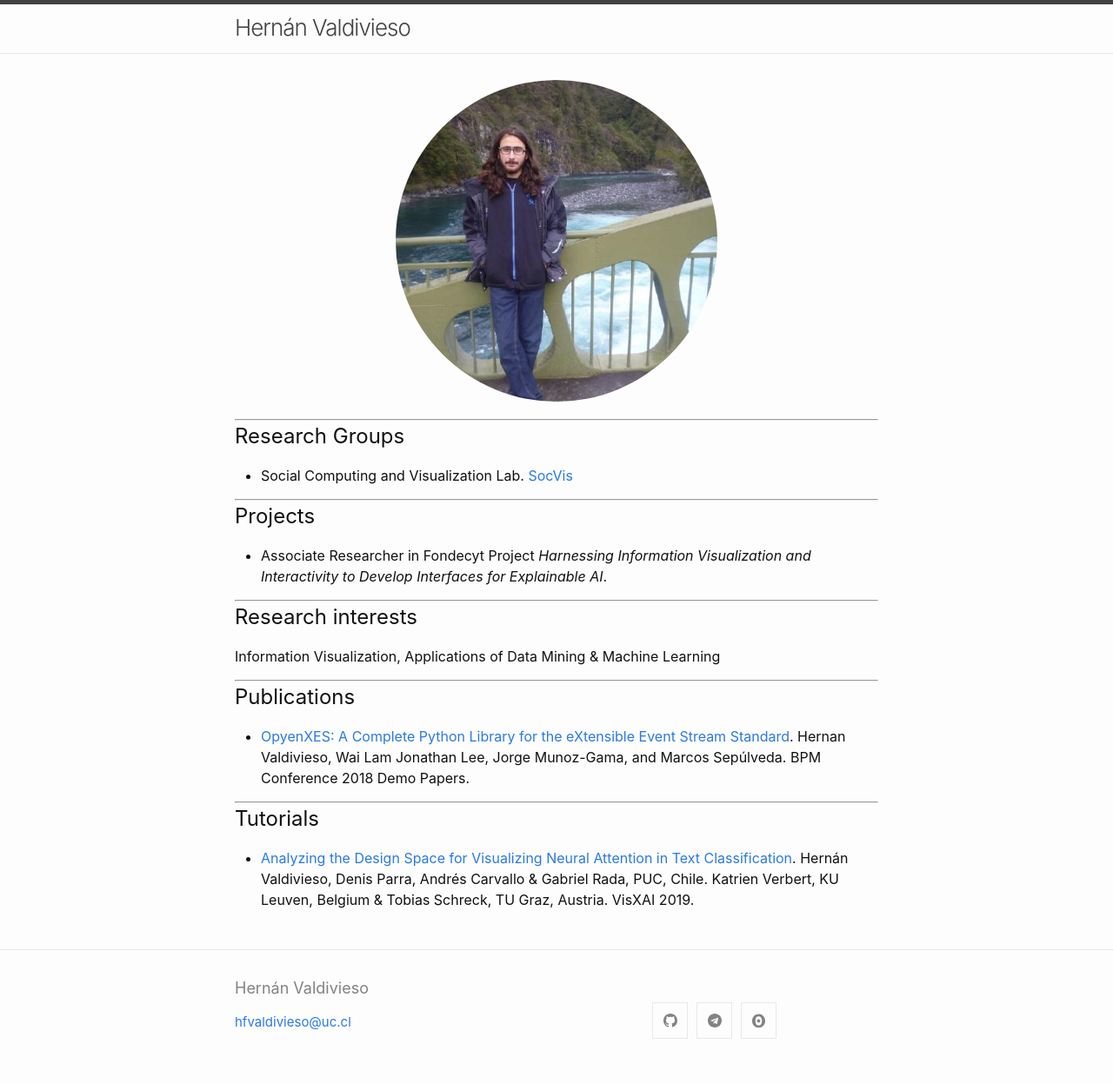
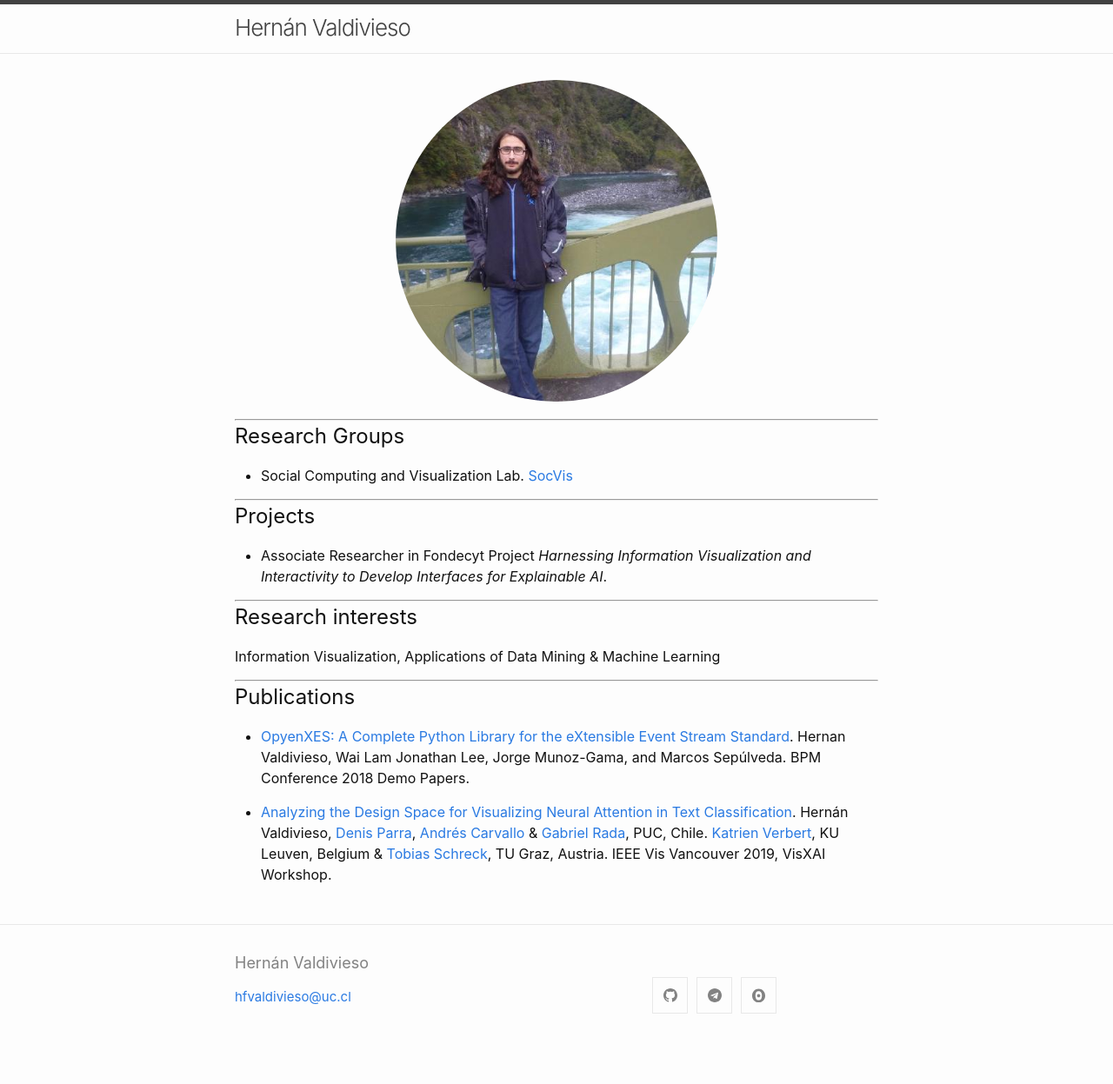
Before and after one commit to Hernan4444/hernan4444.github.io, a Jekyll site: the page built from index.md, in a window 1280 px wide. Shown: the whole page at 87% size. Built offline with Jekyll 4.4.1, drawn with Linux system fonts in a browser that asks for light colours; after the commit the page ends 1218 px from its top, so only the background shows below that; part of the change alters nothing that is shown.

Commit message:
Update index.md

```diff
--- a/index.md
+++ b/index.md
@@ -29,11 +29,9 @@ Information Visualization, Applications of Data Mining & Machine Learning
 
 - [OpyenXES: A Complete Python Library for the eXtensible Event Stream Standard][OpyenXES]. Hernan Valdivieso, Wai Lam Jonathan Lee, Jorge Munoz-Gama, and Marcos Sepúlveda. BPM Conference 2018 Demo Papers.
 
---------------
 
-## Tutorials
+- [Analyzing the Design Space for Visualizing Neural Attention in Text Classification][so]. Hernán Valdivieso, [Denis Parra][7], [Andrés Carvallo][11] & [Gabriel Rada][8], PUC, Chile. [Katrien Verbert][9], KU Leuven, Belgium & [Tobias Schreck][10], TU Graz, Austria. IEEE Vis Vancouver 2019, VisXAI Workshop.
 
-- [Analyzing the Design Space for Visualizing Neural Attention in Text Classification][so]. Hernán Valdivieso, Denis Parra, Andrés Carvallo & Gabriel Rada, PUC, Chile. Katrien Verbert, KU Leuven, Belgium & Tobias Schreck, TU Graz, Austria. VisXAI 2019.
 
 
 [so]: https://observablehq.com/@clpuc/analyzing-the-design-space-for-visualizing-neural-attenti
@@ -41,3 +39,8 @@ Information Visualization, Applications of Data Mining & Machine Learning
 [2]: http://socvis.ing.puc.cl
 [IMFD]: https://imfd.cl/
 [OpyenXES]: http://ceur-ws.org/Vol-2196/BPM_2018_paper_15.pdf
+[7]: http://dparra.sitios.ing.uc.cl/
+[8]: https://medicina.uc.cl/persona/dr-gabriel-rada/
+[9]: https://wms.cs.kuleuven.be/cs/onderzoek/augment/katrien-verbert
+[10]: https://www.tugraz.at/institute/cgv/schreck/
+[11]: https://afcarvallo.github.io/
```
